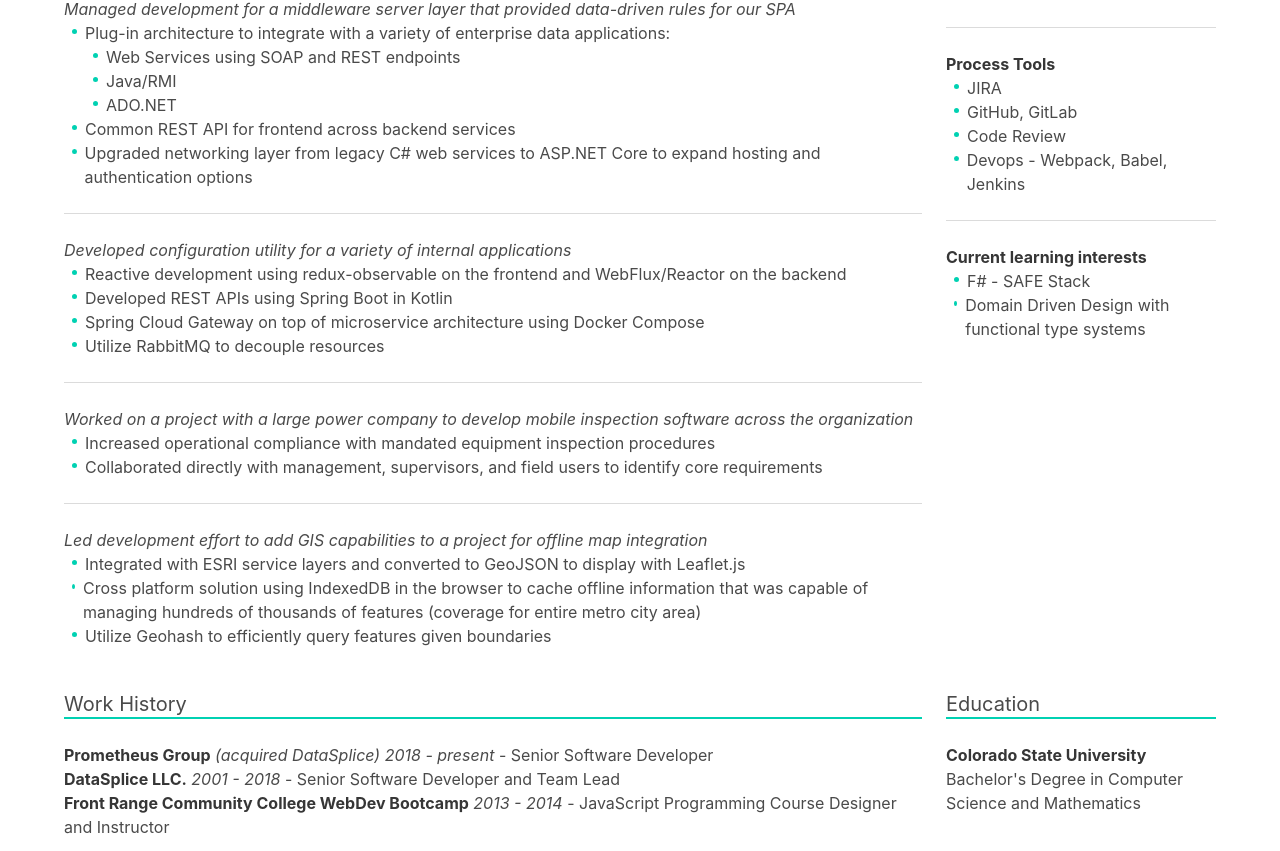
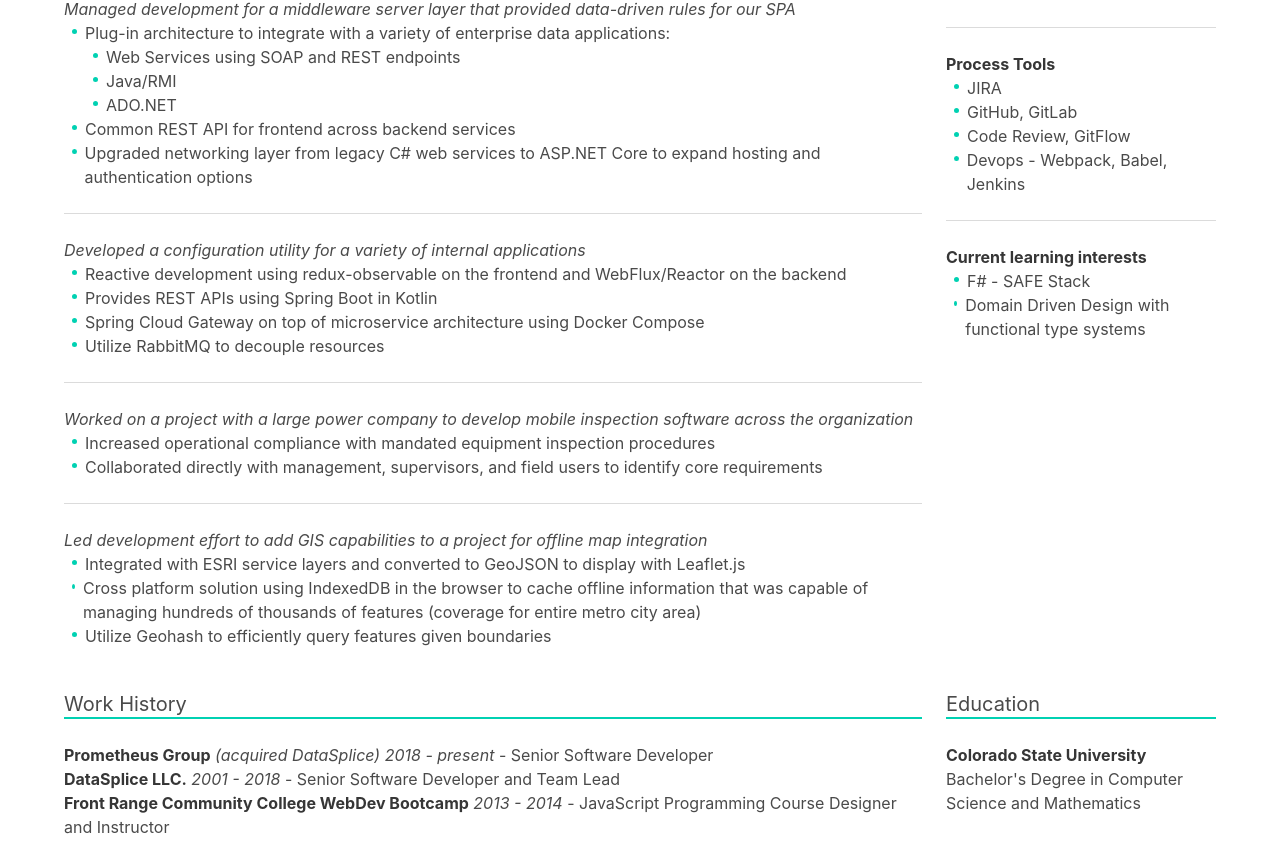
Before and after one commit to MattKunze/resume, a website: page index.html in a window 1280 px wide. Shown: the part 858-1709 px from the top of the page. Drawn offline with nearby package versions, Linux system fonts and the light colour scheme.

Commit message:
Wording tweaks

```diff
--- a/index.html
+++ b/index.html
@@ -211,7 +211,7 @@
             </div>
             <div class="block">
               <em>
-                Developed configuration utility for a variety of internal
+                Developed a configuration utility for a variety of internal
                 applications
               </em>
               <ul class="has-bulleted-list">
@@ -219,7 +219,7 @@
                   Reactive development using redux-observable on the frontend
                   and WebFlux/Reactor on the backend
                 </li>
-                <li>Developed REST APIs using Spring Boot in Kotlin</li>
+                <li>Provides REST APIs using Spring Boot in Kotlin</li>
                 <li>
                   Spring Cloud Gateway on top of microservice architecture using
                   Docker Compose
@@ -304,7 +304,7 @@
               <ul class="has-bulleted-list">
                 <li>JIRA</li>
                 <li>GitHub, GitLab</li>
-                <li>Code Review</li>
+                <li>Code Review, GitFlow</li>
                 <li>Devops - Webpack, Babel, Jenkins</li>
               </ul>
             </div>
```
